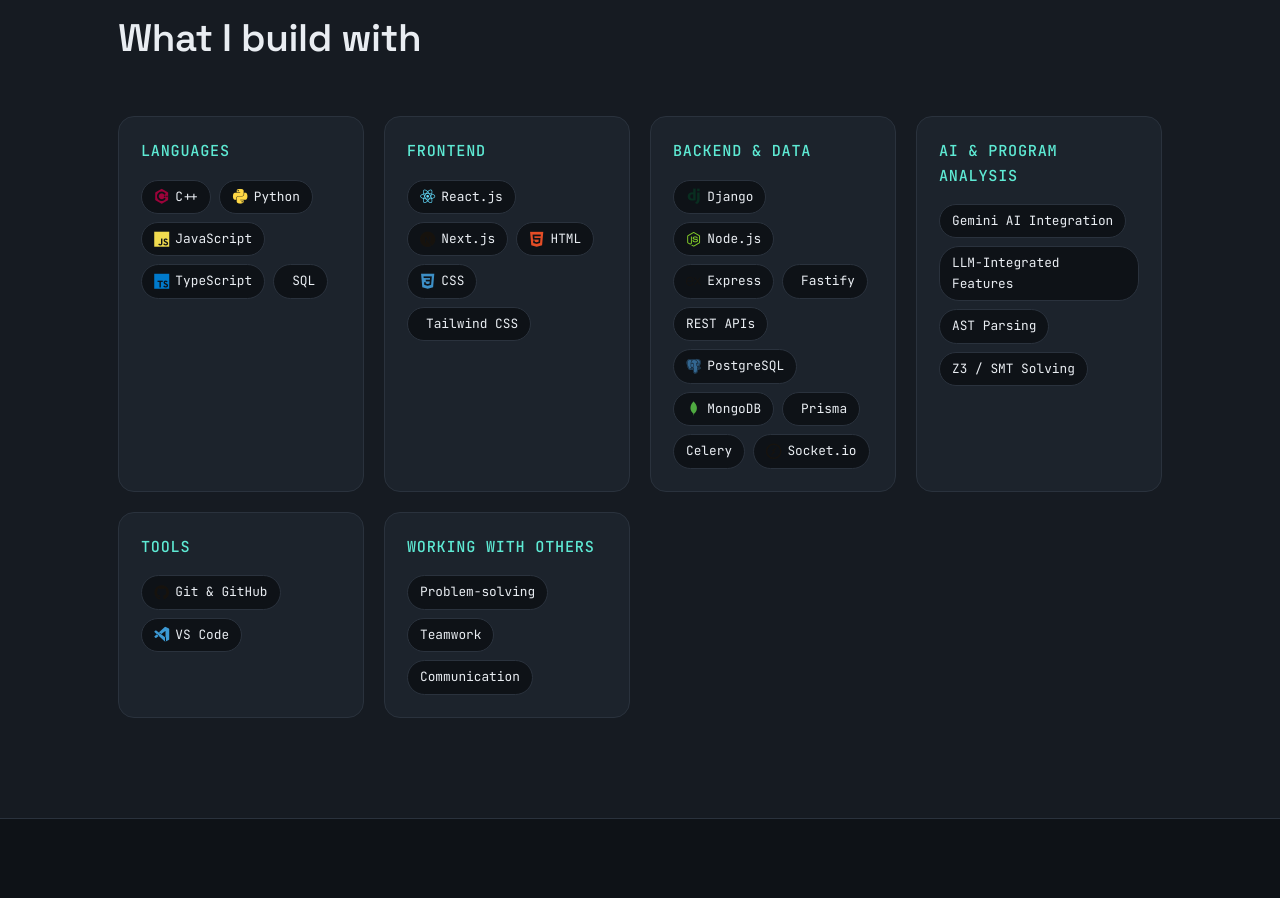
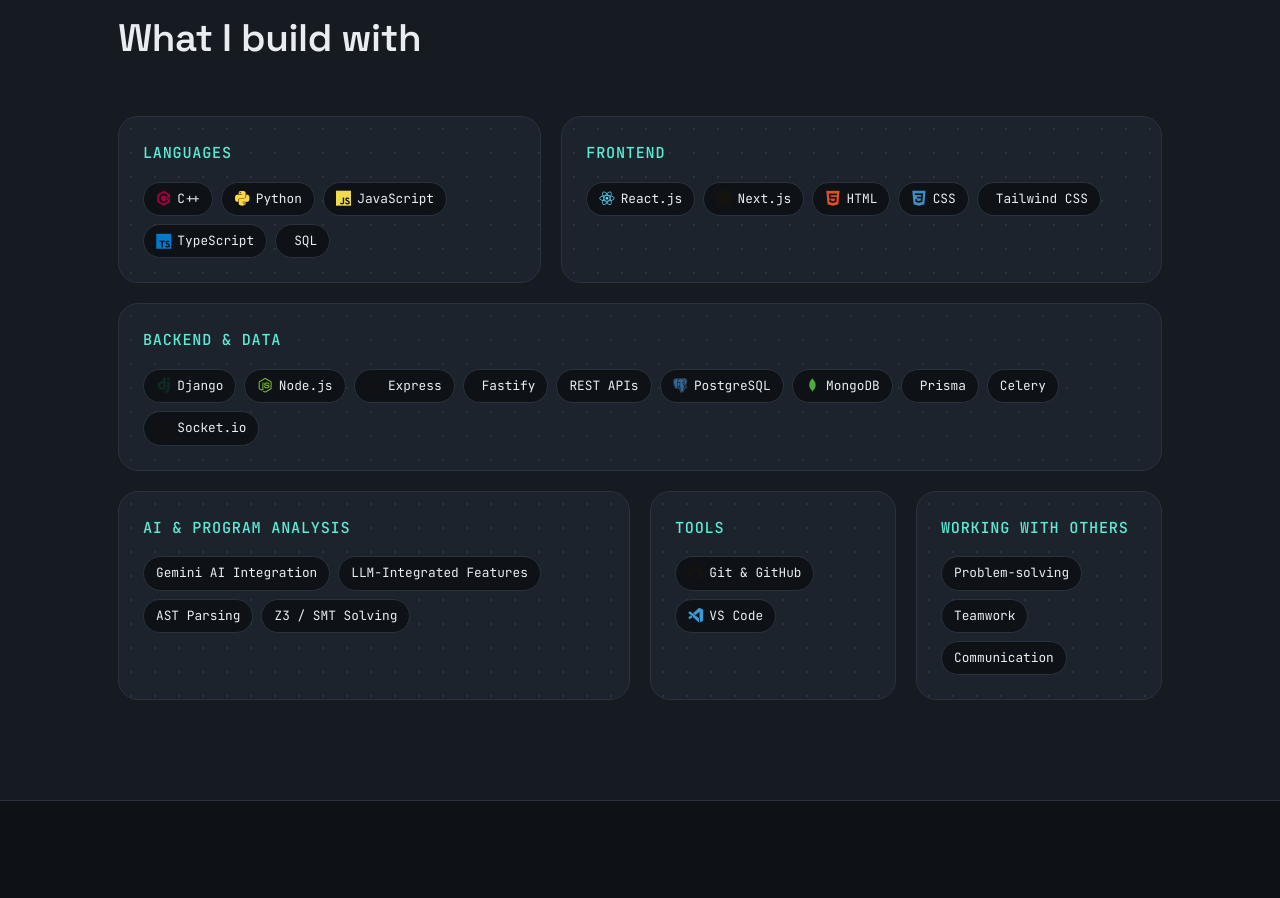
Before and after one commit to GouravSharma26/Portfolioyo, a plain HTML site: page index.html in a window 1280 px wide. Shown: the part 1706-2604 px from the top of the page. Drawn offline with nearby package versions, Linux system fonts and the light colour scheme.

Commit message:
Add interactive Bento Box layout and mouse glow to skills

```diff
--- a/css/style.css
+++ b/css/style.css
@@ -1026,15 +1026,56 @@
 
     .skill-clusters {
       display: grid;
-      grid-template-columns: repeat(auto-fit, minmax(230px, 1fr));
+      grid-template-columns: repeat(12, 1fr);
       gap: var(--space-5);
     }
 
     .cluster {
-      background: var(--panel-2);
+      background-color: var(--panel-2);
+      background-image: radial-gradient(color-mix(in srgb, var(--text) 8%, transparent) 1px, transparent 1px);
+      background-size: 24px 24px;
       border: 1px solid var(--line);
-      border-radius: var(--radius-md);
-      padding: 22px;
+      border-radius: var(--radius-lg);
+      padding: var(--space-6);
+      position: relative;
+      overflow: hidden;
+      display: flex;
+      flex-direction: column;
+    }
+
+    .cluster::before {
+      content: "";
+      position: absolute;
+      top: 0; left: 0; right: 0; bottom: 0;
+      background: radial-gradient(600px circle at var(--mouse-x, 50%) var(--mouse-y, 50%), color-mix(in srgb, var(--teal) 15%, transparent), transparent 40%);
+      opacity: 0;
+      transition: opacity 0.3s ease;
+      pointer-events: none;
+      z-index: 0;
+    }
+
+    .skill-clusters:hover .cluster::before {
+      opacity: 1;
+    }
+
+    .cluster > * {
+      position: relative;
+      z-index: 1;
+    }
+
+    /* Bento Box Grid Assignments */
+    .cluster:nth-child(1) { grid-column: span 5; }
+    .cluster:nth-child(2) { grid-column: span 7; }
+    .cluster:nth-child(3) { grid-column: span 12; }
+    .cluster:nth-child(4) { grid-column: span 6; }
+    .cluster:nth-child(5) { grid-column: span 3; }
+    .cluster:nth-child(6) { grid-column: span 3; }
+
+    @media (max-width: 900px) {
+      .skill-clusters {
+        display: flex;
+        flex-direction: column;
+      }
     }
 
     .cluster h3 {
@@ -1064,6 +1105,15 @@
       background: var(--ink);
       border: 1px solid var(--line);
       color: var(--text);
+      transition: all 0.2s ease;
+      cursor: default;
+    }
+
+    .pill:hover {
+      border-color: var(--brand, var(--teal));
+      box-shadow: 0 4px 12px color-mix(in srgb, var(--brand, var(--teal)) 20%, transparent);
+      transform: translateY(-2px);
+      background: color-mix(in srgb, var(--brand, var(--teal)) 8%, var(--ink));
     }
 
     .pill i {
--- a/index.html
+++ b/index.html
@@ -166,60 +166,60 @@
         <div class="cluster">
           <h3>Languages</h3>
           <div class="pill-row">
-            <span class="pill"><i class="devicon-cplusplus-plain colored"></i> C++</span>
-            <span class="pill"><i class="devicon-python-plain colored"></i> Python</span>
-            <span class="pill"><i class="devicon-javascript-plain colored"></i> JavaScript</span>
-            <span class="pill"><i class="devicon-typescript-plain colored"></i> TypeScript</span>
-            <span class="pill"><i class="devicon-sqldeveloper-plain colored"></i> SQL</span>
+            <span class="pill" style="--brand: #00599C;"><i class="devicon-cplusplus-plain colored"></i> C++</span>
+            <span class="pill" style="--brand: #3776AB;"><i class="devicon-python-plain colored"></i> Python</span>
+            <span class="pill" style="--brand: #F7DF1E;"><i class="devicon-javascript-plain colored"></i> JavaScript</span>
+            <span class="pill" style="--brand: #3178C6;"><i class="devicon-typescript-plain colored"></i> TypeScript</span>
+            <span class="pill" style="--brand: #00758F;"><i class="devicon-sqldeveloper-plain colored"></i> SQL</span>
           </div>
         </div>
         <div class="cluster">
           <h3>Frontend</h3>
           <div class="pill-row">
-            <span class="pill"><i class="devicon-react-original colored"></i> React.js</span>
-            <span class="pill"><i class="devicon-nextjs-original"></i> Next.js</span>
-            <span class="pill"><i class="devicon-html5-plain colored"></i> HTML</span>
-            <span class="pill"><i class="devicon-css3-plain colored"></i> CSS</span>
-            <span class="pill"><i class="devicon-tailwindcss-original colored"></i> Tailwind CSS</span>
+            <span class="pill" style="--brand: #61DAFB;"><i class="devicon-react-original colored"></i> React.js</span>
+            <span class="pill" style="--brand: #FFFFFF;"><i class="devicon-nextjs-original"></i> Next.js</span>
+            <span class="pill" style="--brand: #E34F26;"><i class="devicon-html5-plain colored"></i> HTML</span>
+            <span class="pill" style="--brand: #1572B6;"><i class="devicon-css3-plain colored"></i> CSS</span>
+            <span class="pill" style="--brand: #06B6D4;"><i class="devicon-tailwindcss-original colored"></i> Tailwind CSS</span>
           </div>
         </div>
         <div class="cluster">
           <h3>Backend & Data</h3>
           <div class="pill-row">
-            <span class="pill"><i class="devicon-django-plain colored"></i> Django</span>
-            <span class="pill"><i class="devicon-nodejs-plain colored"></i> Node.js</span>
-            <span class="pill"><i class="devicon-express-original"></i> Express</span>
-            <span class="pill"><i class="devicon-fastify-plain"></i> Fastify</span>
-            <span class="pill">REST APIs</span>
-            <span class="pill"><i class="devicon-postgresql-plain colored"></i> PostgreSQL</span>
-            <span class="pill"><i class="devicon-mongodb-plain colored"></i> MongoDB</span>
-            <span class="pill"><i class="devicon-prisma-original"></i> Prisma</span>
-            <span class="pill">Celery</span>
-            <span class="pill"><i class="devicon-socketio-original"></i> Socket.io</span>
+            <span class="pill" style="--brand: #44B78B;"><i class="devicon-django-plain colored"></i> Django</span>
+            <span class="pill" style="--brand: #339933;"><i class="devicon-nodejs-plain colored"></i> Node.js</span>
+            <span class="pill" style="--brand: #FFFFFF;"><i class="devicon-express-original"></i> Express</span>
+            <span class="pill" style="--brand: #FFFFFF;"><i class="devicon-fastify-plain"></i> Fastify</span>
+            <span class="pill" style="--brand: var(--teal);">REST APIs</span>
+            <span class="pill" style="--brand: #4169E1;"><i class="devicon-postgresql-plain colored"></i> PostgreSQL</span>
+            <span class="pill" style="--brand: #47A248;"><i class="devicon-mongodb-plain colored"></i> MongoDB</span>
+            <span class="pill" style="--brand: #FFFFFF;"><i class="devicon-prisma-original"></i> Prisma</span>
+            <span class="pill" style="--brand: #37814A;">Celery</span>
+            <span class="pill" style="--brand: #FFFFFF;"><i class="devicon-socketio-original"></i> Socket.io</span>
           </div>
         </div>
         <div class="cluster">
           <h3>AI & Program Analysis</h3>
           <div class="pill-row">
-            <span class="pill">Gemini AI Integration</span>
-            <span class="pill">LLM-Integrated Features</span>
-            <span class="pill">AST Parsing</span>
-            <span class="pill">Z3 / SMT Solving</span>
+            <span class="pill" style="--brand: var(--violet);">Gemini AI Integration</span>
+            <span class="pill" style="--brand: var(--violet);">LLM-Integrated Features</span>
+            <span class="pill" style="--brand: var(--violet);">AST Parsing</span>
+            <span class="pill" style="--brand: var(--violet);">Z3 / SMT Solving</span>
           </div>
         </div>
         <div class="cluster">
           <h3>Tools</h3>
           <div class="pill-row">
-            <span class="pill"><i class="devicon-github-original"></i> Git & GitHub</span>
-            <span class="pill"><i class="devicon-vscode-plain colored"></i> VS Code</span>
+            <span class="pill" style="--brand: #FFFFFF;"><i class="devicon-github-original"></i> Git & GitHub</span>
+            <span class="pill" style="--brand: #007ACC;"><i class="devicon-vscode-plain colored"></i> VS Code</span>
           </div>
         </div>
         <div class="cluster">
           <h3>Working with others</h3>
           <div class="pill-row">
-            <span class="pill">Problem-solving</span>
-            <span class="pill">Teamwork</span>
-            <span class="pill">Communication</span>
+            <span class="pill" style="--brand: var(--amber);">Problem-solving</span>
+            <span class="pill" style="--brand: var(--rose);">Teamwork</span>
+            <span class="pill" style="--brand: var(--teal);">Communication</span>
           </div>
         </div>
       </div>
@@ -435,6 +435,7 @@
     }
   </script>
   <script src="js/site-common.js"></script>
+  <script src="js/skills-fx.js"></script>
 </body>
 
 </html>
--- /dev/null
+++ b/js/skills-fx.js
@@ -0,0 +1,16 @@
+document.addEventListener('DOMContentLoaded', () => {
+  const clustersContainer = document.querySelector('.skill-clusters');
+  const clusters = document.querySelectorAll('.cluster');
+
+  if (clustersContainer && clusters.length > 0) {
+    clustersContainer.addEventListener('mousemove', (e) => {
+      for (const cluster of clusters) {
+        const rect = cluster.getBoundingClientRect();
+        const x = e.clientX - rect.left;
+        const y = e.clientY - rect.top;
+        cluster.style.setProperty('--mouse-x', `${x}px`);
+        cluster.style.setProperty('--mouse-y', `${y}px`);
+      }
+    });
+  }
+});
```
